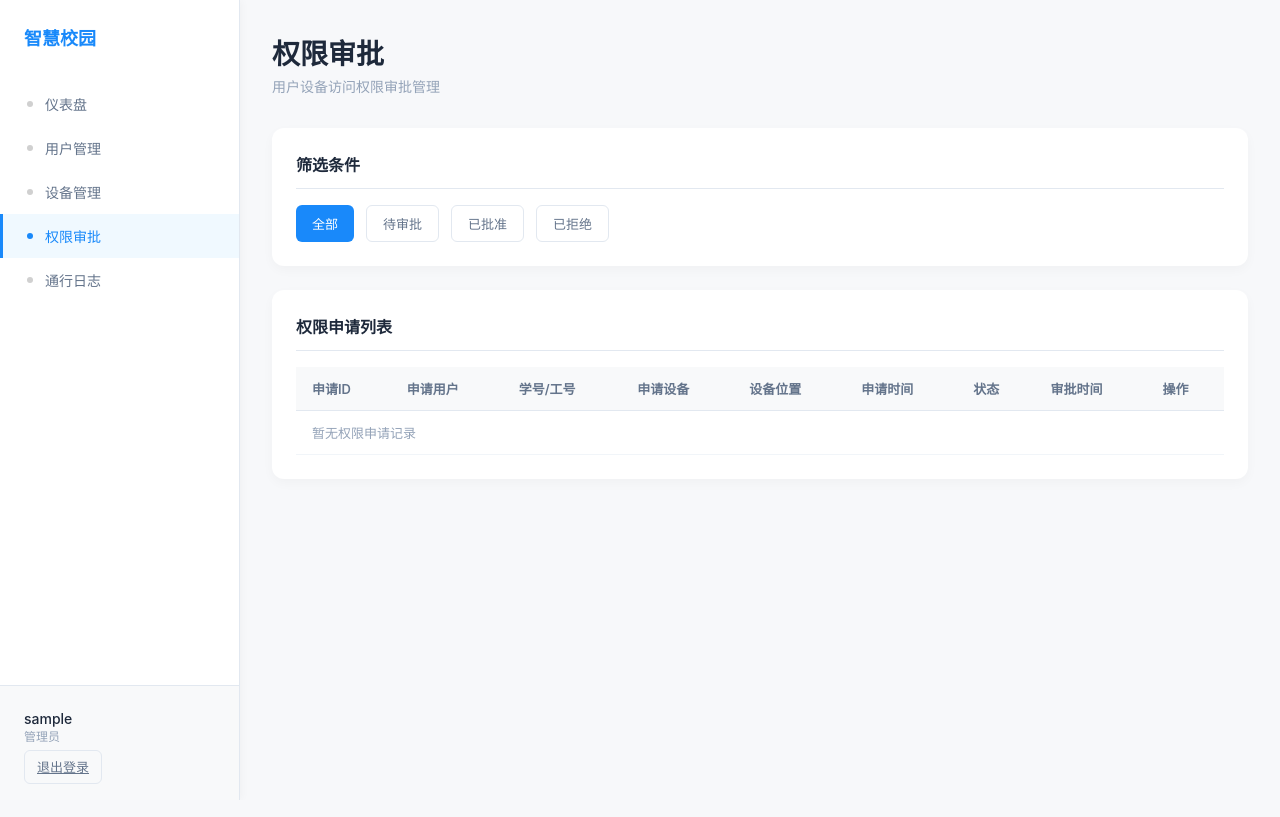
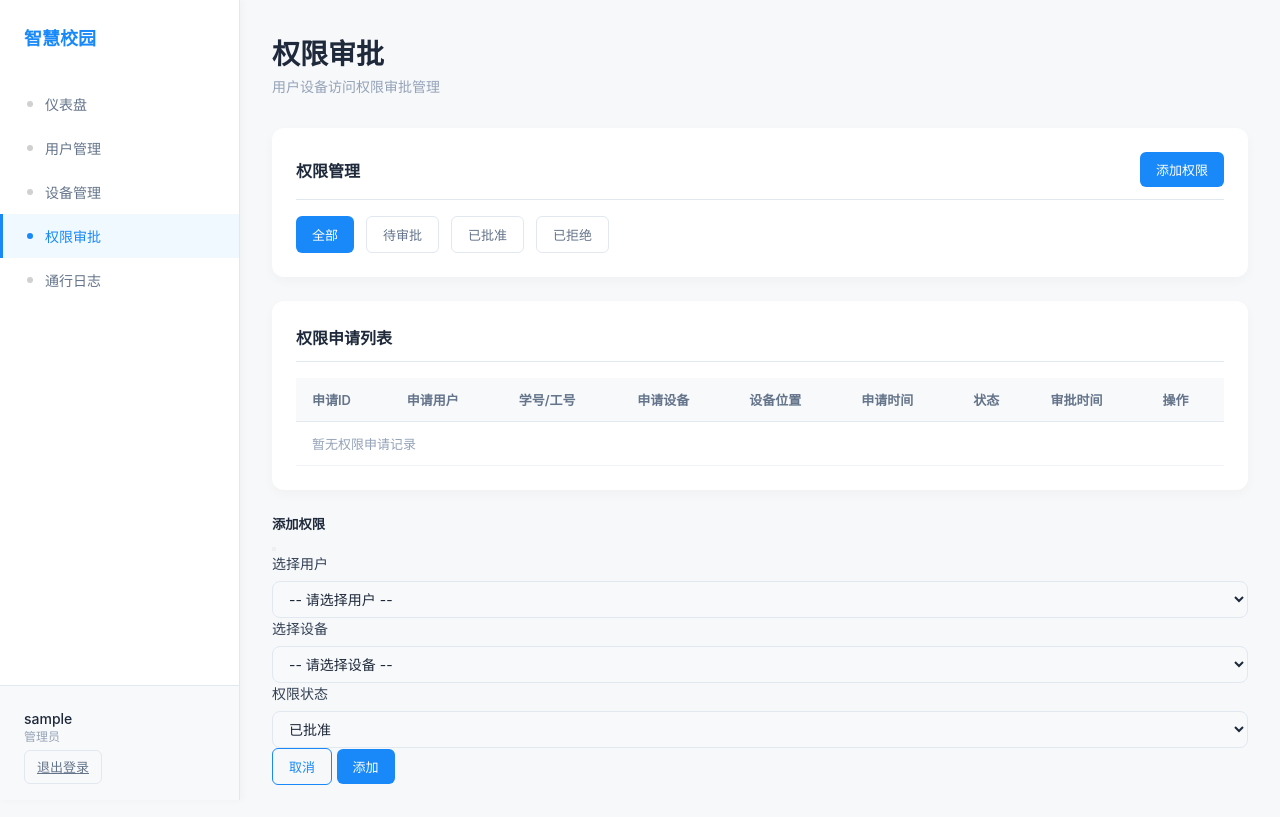
Before and after one commit to hiyuey3/smart_doorControl, a Flask app: page /admin/permissions in a window 1280 px wide. Run offline with Flask 3, Linux system fonts and the light colour scheme; the visitor is signed in with stand-in values (Sample User, id 1); some libraries are stand-ins or nearby versions.

Commit message:
feat(permissions): 增强权限管理功能 - 支持添加和修改权限
- 新增添加权限功能：管理员可主动为用户分配设备访问权限
- 新增撤销权限功能：允许管理员撤销已批准的用户设备权限
- 优化权限审批页面：添加用户/设备选择下拉框的模态框
- 统一权限管理流程：pending审批、approved批准、revoke撤销三种操作
- 权限页面传递users和devices列表用于模态框选择
- 增强错误处理和验证逻辑

```diff
--- a/backend/admin/routes.py
+++ b/backend/admin/routes.py
@@ -169,50 +169,112 @@ def permissions():
     # 统计待审批数量
     pending_count = UserDevicePermission.query.filter_by(status='pending').count()
 
+    # 获取用户和设备列表（用于添加权限的下拉框）
+    users = User.query.order_by(User.created_at.desc()).all()
+    devices = Device.query.all()
+
     return render_template('admin/permissions.html',
                          permissions=permissions,
                          status_filter=status_filter,
-                         pending_count=pending_count)
+                         pending_count=pending_count,
+                         users=users,
+                         devices=devices)
 
 
-@web_bp.route('/permissions/<int:permission_id>', methods=['POST'])
+@web_bp.route('/permissions/add', methods=['POST'])
 @login_required
-def update_permission(permission_id):
-    """更新权限状态（RESTful：POST /permissions/<id>，通过action参数区分approve/reject）"""
-    permission = UserDevicePermission.query.get_or_404(permission_id)
-    action = request.form.get('action')  # 'approve' 或 'reject'
-
-    # 验证权限状态
-    if permission.status != 'pending':
-        return render_template('admin/permissions.html',
-                             permissions=UserDevicePermission.query.order_by(
-                                 UserDevicePermission.apply_time.desc()).all(),
-                             status_filter='all',
-                             pending_count=UserDevicePermission.query.filter_by(status='pending').count(),
-                             error='该申请已处理')
-
-    # 验证操作类型
-    if action not in ['approve', 'reject']:
-        return render_template('admin/permissions.html',
-                             permissions=UserDevicePermission.query.order_by(
-                                 UserDevicePermission.apply_time.desc()).all(),
-                             status_filter='all',
-                             pending_count=UserDevicePermission.query.filter_by(status='pending').count(),
-                             error='无效的操作')
+def add_permission():
+    """添加新的用户设备权限（管理员主动分配）"""
+    user_id = request.form.get('user_id')
+    device_mac = request.form.get('device_mac')
+    status = request.form.get('status', 'approved')  # 默认已批准
 
     try:
-        # 更新权限状态
-        permission.status = 'approved' if action == 'approve' else 'rejected'
-        permission.review_time = datetime.utcnow()
-        permission.reviewed_by = session.get('admin_id')
+        # 检查用户和设备是否存在
+        user = User.query.get_or_404(user_id)
+        device = Device.query.filter_by(mac_address=device_mac).first()
+        if not device:
+            raise ValueError(f'设备不存在: {device_mac}')
+
+        # 检查是否已存在相同权限
+        existing = UserDevicePermission.query.filter_by(
+            user_id=user_id, device_mac=device_mac
+        ).first()
+        if existing:
+            raise ValueError(f'该用户已有此设备的权限')
+
+        # 创建新权限
+        permission = UserDevicePermission(
+            user_id=int(user_id),
+            device_mac=device_mac,
+            status=status
+        )
+
+        # 如果是直接批准，记录审批信息
+        if status == 'approved':
+            permission.review_time = datetime.utcnow()
+            permission.reviewed_by = session.get('admin_id')
+
+        db.session.add(permission)
         db.session.commit()
     except Exception as e:
         db.session.rollback()
         return render_template('admin/permissions.html',
                              permissions=UserDevicePermission.query.order_by(
                                  UserDevicePermission.apply_time.desc()).all(),
+                             users=User.query.order_by(User.created_at.desc()).all(),
+                             devices=Device.query.all(),
                              status_filter='all',
                              pending_count=UserDevicePermission.query.filter_by(status='pending').count(),
-                             error=f'审批失败: {str(e)}')
+                             error=f'添加权限失败: {str(e)}')
 
     return redirect(url_for('web.permissions'))
+
+
+@web_bp.route('/permissions/<int:permission_id>', methods=['POST'])
+@login_required
+def update_permission(permission_id):
+    """更新权限状态或信息（RESTful：POST /permissions/<id>，通过action参数区分操作）"""
+    permission = UserDevicePermission.query.get_or_404(permission_id)
+    action = request.form.get('action')  # 'approve', 'reject', 'revoke' 等
+
+    try:
+        # 根据操作类型处理
+        if action == 'approve':
+            # 批准待审批申请
+            if permission.status != 'pending':
+                raise ValueError('只能批准待审批的申请')
+            permission.status = 'approved'
+            permission.review_time = datetime.utcnow()
+            permission.reviewed_by = session.get('admin_id')
+
+        elif action == 'reject':
+            # 拒绝待审批申请
+            if permission.status != 'pending':
+                raise ValueError('只能拒绝待审批的申请')
+            permission.status = 'rejected'
+            permission.review_time = datetime.utcnow()
+            permission.reviewed_by = session.get('admin_id')
+
+        elif action == 'revoke':
+            # 撤销已批准的权限
+            if permission.status != 'approved':
+                raise ValueError('只能撤销已批准的权限')
+            db.session.delete(permission)
+
+        else:
+            raise ValueError(f'无效的操作: {action}')
+
+        db.session.commit()
+    except Exception as e:
+        db.session.rollback()
+        return render_template('admin/permissions.html',
+                             permissions=UserDevicePermission.query.order_by(
+                                 UserDevicePermission.apply_time.desc()).all(),
+                             users=User.query.order_by(User.created_at.desc()).all(),
+                             devices=Device.query.all(),
+                             status_filter='all',
+                             pending_count=UserDevicePermission.query.filter_by(status='pending').count(),
+                             error=f'操作失败: {str(e)}')
+
+    return redirect(url_for('web.permissions'))
--- a/backend/admin/templates/admin/permissions.html
+++ b/backend/admin/templates/admin/permissions.html
@@ -18,10 +18,10 @@
 <div class="card">
     <div class="card-header">
         <div style="display: flex; justify-content: space-between; align-items: center;">
-            <span>筛选条件</span>
-            {% if pending_count > 0 %}
-            <span class="badge badge-warning">待审批 {{ pending_count }}</span>
-            {% endif %}
+            <span>权限管理</span>
+            <button class="btn btn-primary" data-bs-toggle="modal" data-bs-target="#addPermissionModal">
+                添加权限
+            </button>
         </div>
     </div>
     <div style="display: flex; gap: 12px;">
@@ -102,6 +102,16 @@
                             <button type="submit" class="btn btn-sm btn-danger">拒绝</button>
                         </form>
                     </div>
+                    {% elif permission.status == 'approved' %}
+                    <div style="display: inline-flex; gap: 8px;">
+                        <!-- 撤销权限表单 -->
+                        <form method="POST" action="{{ url_for('web.update_permission', permission_id=permission.id) }}"
+                              onsubmit="return confirm('确定撤销此权限吗？')"
+                              style="display: inline;">
+                            <input type="hidden" name="action" value="revoke">
+                            <button type="submit" class="btn btn-sm btn-danger">撤销</button>
+                        </form>
+                    </div>
                     {% else %}
                     <span class="text-muted">已处理</span>
                     {% endif %}
@@ -144,4 +154,50 @@
         font-size: 13px;
     }
 </style>
+
+<!-- 添加权限模态框 -->
+<div class="modal fade" id="addPermissionModal" tabindex="-1">
+    <div class="modal-dialog">
+        <div class="modal-content">
+            <form action="{{ url_for('web.add_permission') }}" method="POST">
+                <div class="modal-header">
+                    <h5 class="modal-title">添加权限</h5>
+                    <button type="button" class="btn-close" data-bs-dismiss="modal"></button>
+                </div>
+                <div class="modal-body">
+                    <div class="mb-3">
+                        <label class="form-label">选择用户</label>
+                        <select class="form-select" name="user_id" required>
+                            <option value="">-- 请选择用户 --</option>
+                            {% for user in users %}
+                            <option value="{{ user.id }}">{{ user.name }} ({{ user.username }})</option>
+                            {% endfor %}
+                        </select>
+                    </div>
+                    <div class="mb-3">
+                        <label class="form-label">选择设备</label>
+                        <select class="form-select" name="device_mac" required>
+                            <option value="">-- 请选择设备 --</option>
+                            {% for device in devices %}
+                            <option value="{{ device.mac_address }}">{{ device.location }} ({{ device.mac_address }})</option>
+                            {% endfor %}
+                        </select>
+                    </div>
+                    <div class="mb-3">
+                        <label class="form-label">权限状态</label>
+                        <select class="form-select" name="status">
+                            <option value="approved" selected>已批准</option>
+                            <option value="pending">待审批</option>
+                        </select>
+                    </div>
+                </div>
+                <div class="modal-footer">
+                    <button type="button" class="btn btn-secondary" data-bs-dismiss="modal">取消</button>
+                    <button type="submit" class="btn btn-primary">添加</button>
+                </div>
+            </form>
+        </div>
+    </div>
+</div>
+
 {% endblock %}
```
